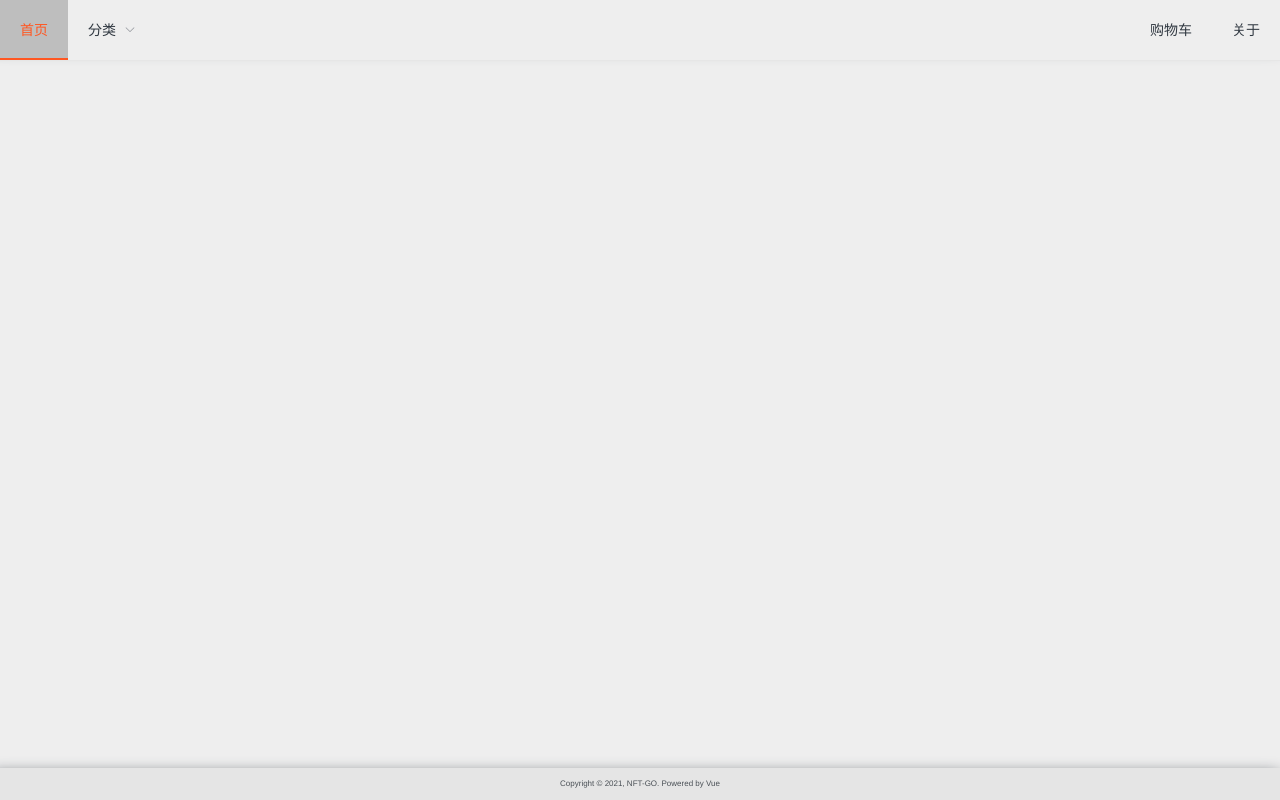
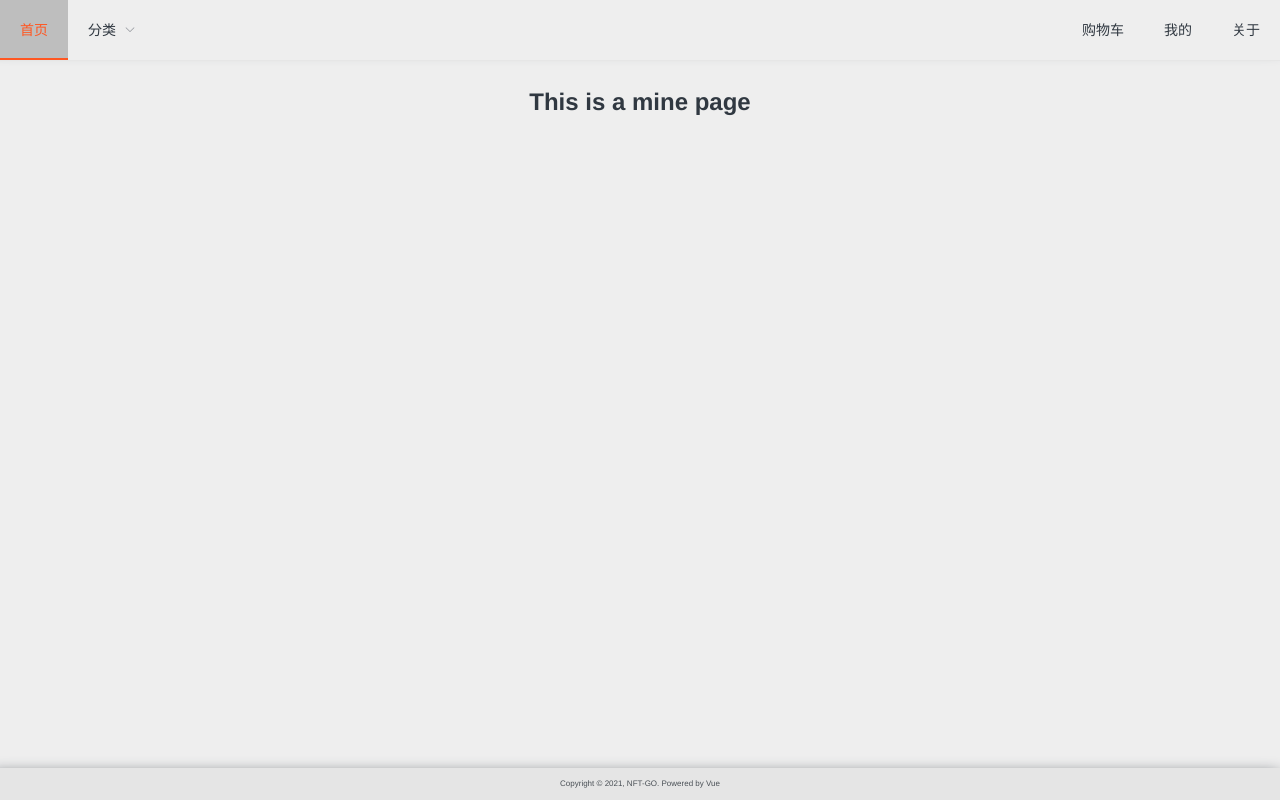
Before and after one commit to Gavin0x0/NFT-GO, a Vue app: page /mine in a window 1280 px wide. Built offline with nearby package versions, Linux system fonts and the light colour scheme.

Commit message:
完善文档

```diff
--- a/src/components/NavMenu.vue
+++ b/src/components/NavMenu.vue
@@ -17,6 +17,7 @@
       <el-menu-item index="/3">选项3</el-menu-item>
     </el-submenu>
     <el-menu-item style="float: right" index="/about">关于</el-menu-item>
+    <el-menu-item style="float: right" index="/mine">我的</el-menu-item>
     <el-menu-item style="float: right" index="/cart">购物车</el-menu-item>
   </el-menu>
 </template>
--- a/src/router/index.js
+++ b/src/router/index.js
@@ -1,6 +1,7 @@
 import { createRouter, createWebHistory } from "vue-router";
 import Home from "../views/Home.vue";
 import Cart from "../views/Cart.vue";
+import Mine from "../views/Mine.vue";
 import GoodDetail from "../views/GoodDetail.vue";
 
 const routes = [
@@ -18,6 +19,11 @@ const routes = [
     path: "/cart",
     name: "Cart",
     component: Cart,
+  },
+  {
+    path: "/mine",
+    name: "Mine",
+    component: Mine,
   },
   {
     path: "/detail/:good_id",
--- /dev/null
+++ b/src/views/Mine.vue
@@ -0,0 +1,11 @@
+<template>
+  <div>
+    <h1>This is a mine page</h1>
+  </div>
+</template>
+
+<script>
+export default {};
+</script>
+
+<style></style>
```
Also changed, not shown: 1 other file (tests, documents, lock files or other folders).
